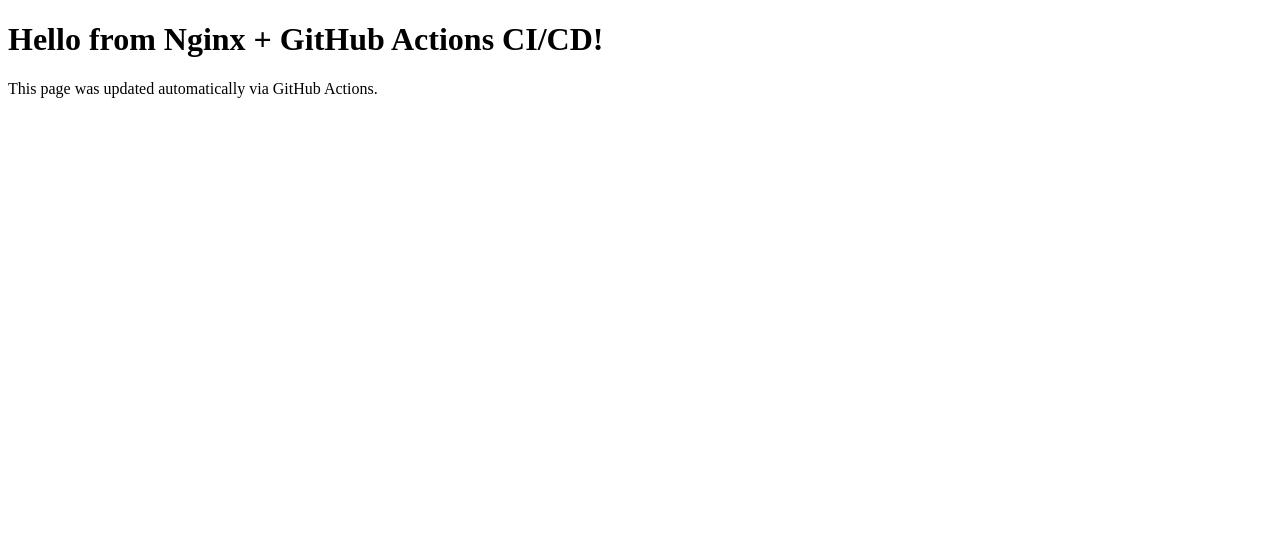
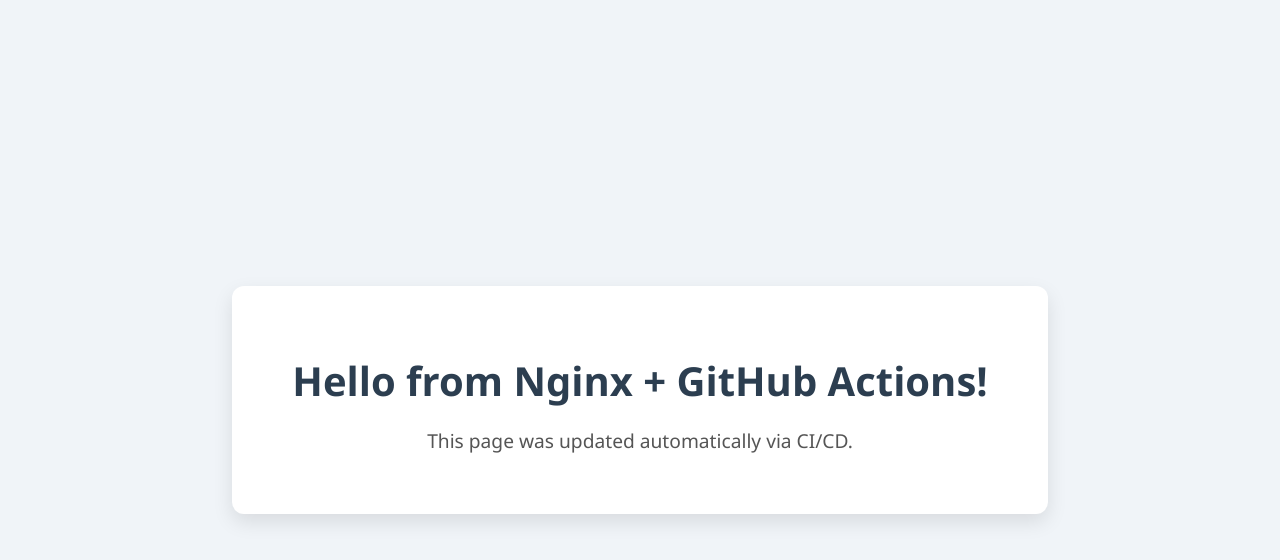
Before and after one commit to brrraar/TugasMJSCICD, a plain HTML site: page index.html in a window 1280 px wide. Drawn offline with Linux system fonts and the light colour scheme.

Commit message:
Update Homepage

```diff
--- a/index.html
+++ b/index.html
@@ -2,10 +2,42 @@
 <html lang="en">
 <head>
     <meta charset="UTF-8">
-    <title>My CI/CD Test Page</title>
+    <meta name="viewport" content="width=device-width, initial-scale=1.0">
+    <title>CI/CD Test Page</title>
+    <style>
+        body {
+            font-family: 'Segoe UI', Tahoma, Geneva, Verdana, sans-serif;
+            background: #f0f4f8;
+            color: #333;
+            display: flex;
+            flex-direction: column;
+            justify-content: center;
+            align-items: center;
+            height: 100vh;
+            margin: 0;
+        }
+        h1 {
+            color: #2c3e50;
+            font-size: 2.5rem;
+            margin-bottom: 10px;
+        }
+        p {
+            color: #555;
+            font-size: 1.2rem;
+        }
+        .container {
+            text-align: center;
+            background: #fff;
+            padding: 40px 60px;
+            border-radius: 12px;
+            box-shadow: 0 8px 20px rgba(0,0,0,0.1);
+        }
+    </style>
 </head>
 <body>
-    <h1>Hello from Nginx + GitHub Actions CI/CD!</h1>
-    <p>This page was updated automatically via GitHub Actions.</p>
+    <div class="container">
+        <h1>Hello from Nginx + GitHub Actions!</h1>
+        <p>This page was updated automatically via CI/CD.</p>
+    </div>
 </body>
 </html>
```
